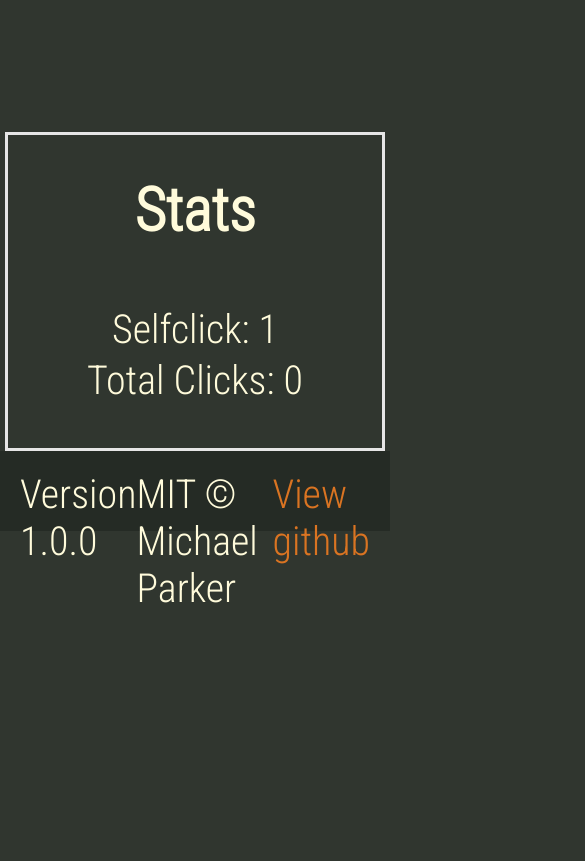
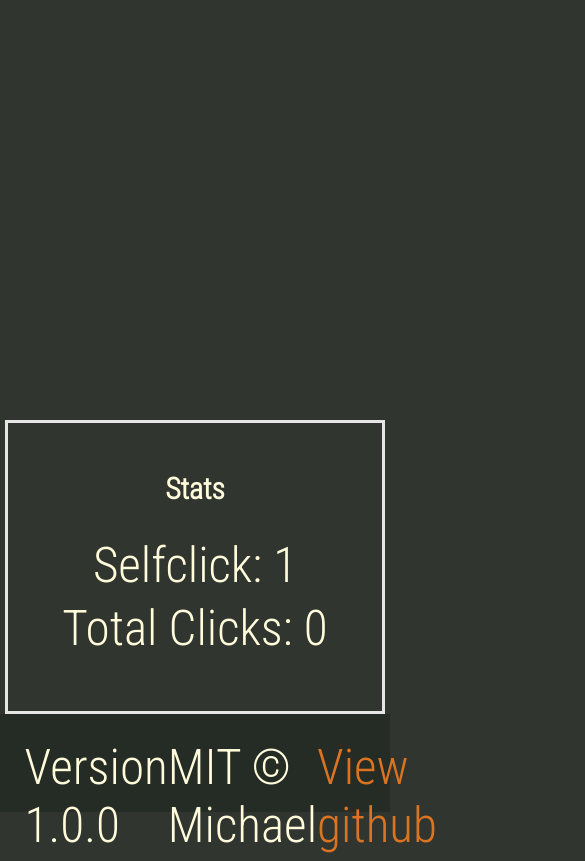
Before and after one commit to iHaveSticks/Super-Cool-Clicker-Idle, a React app: page / in a window 390 px wide. Shown: the part 1120-1981 px from the top of the page, 585 px wide, since content can reach past the window. Before the commit the page ends 1732 px from the top, so only its background shows below. Built offline with nearby package versions, Linux system fonts and the light colour scheme.

Commit message:
CSS changes
Taking advantage of box-sizing attribute
Changed font size to a percentage
Fixed issues with media query using em

```diff
--- a/src/components/App/App.css
+++ b/src/components/App/App.css
@@ -16,7 +16,7 @@
 
 #clicksCurrent {
   border: 3px solid #e6e6e6;
-  width: 10em;
+  width: 11em;
   white-space: nowrap;
   padding: 0.25em;
   overflow: hidden;
@@ -28,14 +28,7 @@
   overflow: hidden;
 }
 
-#gameStatsContainer {
-  width: 100%;
-}
-
 #footer {
-  width: 100%;
-  height: 1em;
-  margin: 0;
   padding: 0.5em 0;
   background-color: #252b25;
 }
@@ -49,11 +42,14 @@
 }
 
 #footer p {
+  height: 1em;
   margin: 0;
 }
 
-@media screen and (max-width: 40em), screen and (max-device-width: 900px) {
-  /* small window size or mobile */
+@media screen and (max-width: 46.75em), screen and (max-device-width: 900px) {
+  /*
+    Max-width is different from main because browser default is used
+  */
 
   #main {
     grid-template-columns: 100%;
@@ -80,8 +76,10 @@
   }
 
   #gameStatsContainer {
-    width: inherit;
     text-align: center;
+    width: 100%;
+    max-width: 20em;
+    margin: auto;
   }
 }
 
--- a/src/styles/index.css
+++ b/src/styles/index.css
@@ -1,16 +1,20 @@
+html {
+  box-sizing: border-box;
+  font-size: 123%;
+}
+*,
+*:before,
+*:after {
+  box-sizing: inherit;
+}
+
 #root {
   color: #fffbdb;
-  font-size: 20px;
   user-select: none;
 }
 
-h1 {
-  margin: 0;
-  padding-top: 1em;
-}
-
 h3 {
-  font-size: 1.5em;
+  font-size: 1.5rem;
 }
 
 a {
```
